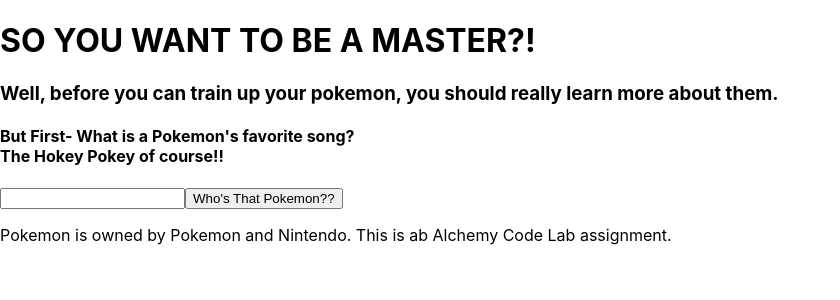
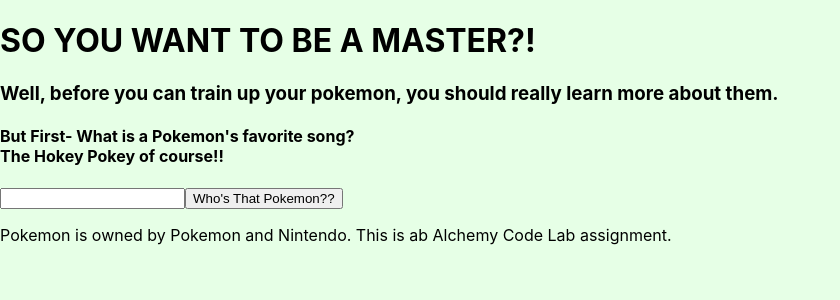
Before and after one commit to EmilyDSarani/pokesearch-lab-04, a React (Create React App) app: page / in a window 1280 px wide. Shown: the top 300 px of the page, without its empty margins (0-840 px from the left). Built offline with nearby package versions, Linux system fonts and the light colour scheme.

Commit message:
just added a bit of colors

```diff
--- a/src/App.css
+++ b/src/App.css
@@ -1,3 +1,12 @@
+html{
+  background-color:rgb(230, 255, 230);
+  background-position: bottom;
+  background-size: cover;
+  background-repeat: no-repeat;
+  min-height: 100%;
+  width: auto;
+}
+
 .App {
   text-align: center;
 }
```
